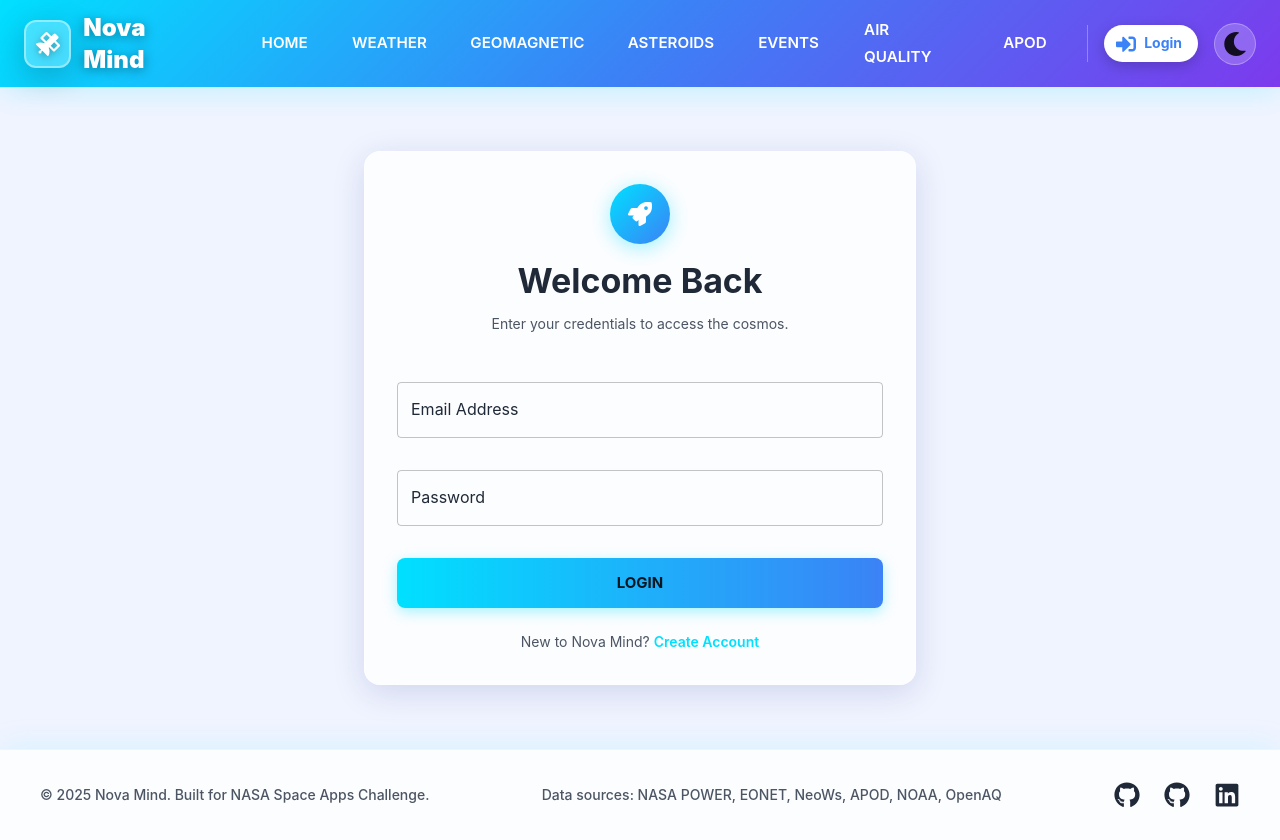
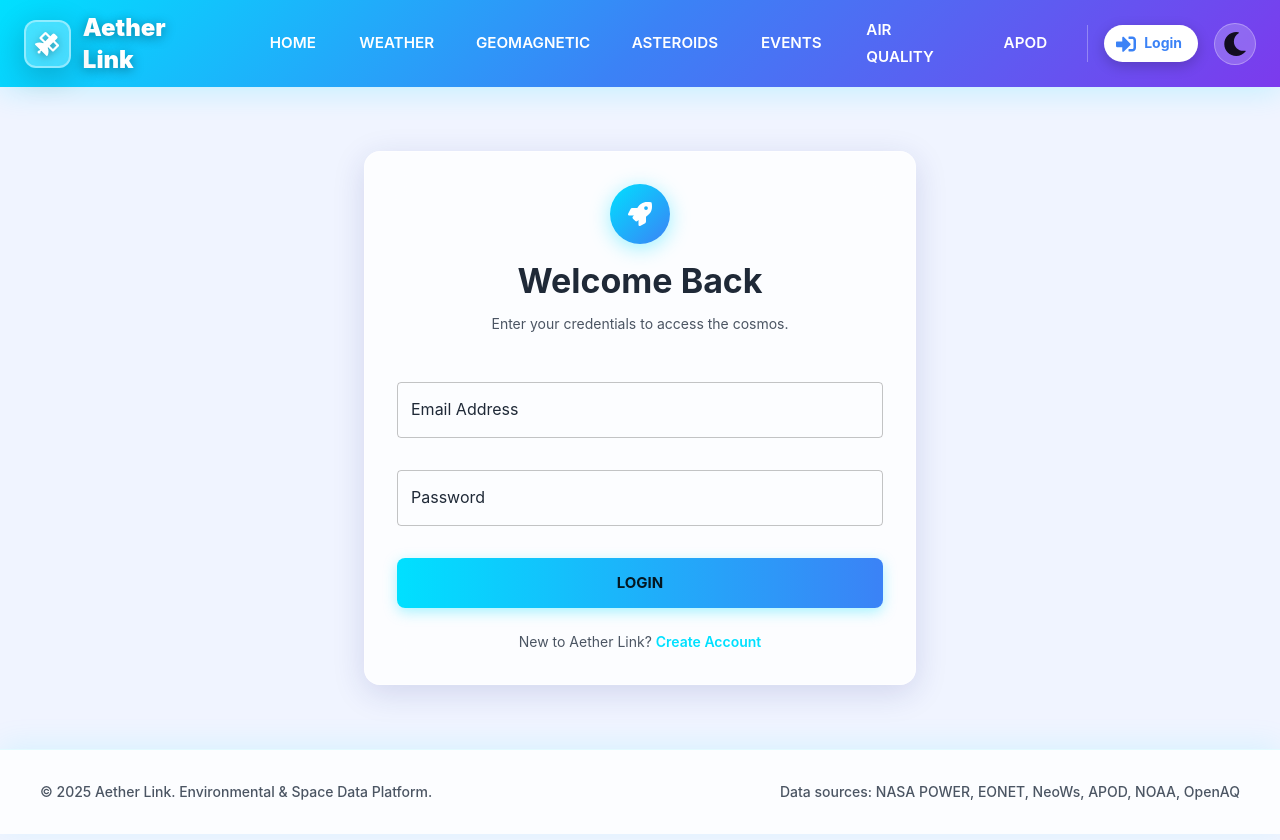
Before and after one commit to realtan-net/nova-mind-nasa-space-app-challenge-ui, a React (Vite) app: page /login in a window 1280 px wide. Built offline with nearby package versions, Linux system fonts and the light colour scheme; the HTML template or start-up script is replaced by a standard one.

Commit message:
Redesign frontend UI with Aether Link branding and space theme

```diff
--- a/index.html
+++ b/index.html
@@ -4,7 +4,7 @@
     <meta charset="UTF-8" />
     <link rel="icon" type="image/svg+xml" href="/favicon.ico" />
     <meta name="viewport" content="width=device-width, initial-scale=1.0" />
-    <title>Nova Mind - Environmental & Space Data Platform</title>
+    <title>Aether Link - Environmental & Space Data Platform</title>
     <link rel="stylesheet" href="https://unpkg.com/leaflet@1.9.4/dist/leaflet.css" />
   </head>
   <body>
--- a/src/components/common/Footer.jsx
+++ b/src/components/common/Footer.jsx
@@ -1,5 +1,4 @@
-import { Box, Container, Typography, Link as MuiLink, Divider } from '@mui/material';
-import { FaGithub, FaLinkedin } from 'react-icons/fa';
+import { Box, Container, Typography } from '@mui/material';
 
 const Footer = () => {
   const currentYear = new Date().getFullYear();
@@ -14,16 +13,16 @@
         background: (theme) =>
           theme.palette.mode === 'light'
             ? 'rgba(255, 255, 255, 0.8)'
-            : theme.palette.grey[900],
+            : 'linear-gradient(135deg, #0B1020 0%, #111827 100%)',
         backdropFilter: 'blur(10px)',
         borderTop: (theme) =>
           theme.palette.mode === 'light'
             ? '1px solid rgba(0, 224, 255, 0.1)'
-            : '1px solid rgba(255, 255, 255, 0.1)',
+            : '1px solid rgba(124, 58, 237, 0.3)',
         boxShadow: (theme) =>
           theme.palette.mode === 'light'
             ? '0 -4px 30px rgba(0, 224, 255, 0.1)'
-            : 'none',
+            : '0 -4px 30px rgba(124, 58, 237, 0.15)',
       }}
     >
       <Container maxWidth="xl">
@@ -39,80 +38,23 @@
           <Typography
             variant="body2"
             sx={{
-              color: '#4B5563',
+              color: (theme) => theme.palette.mode === 'dark' ? '#e0e0e0' : '#4B5563',
               fontWeight: 500,
             }}
           >
-            © {currentYear} Nova Mind. Built for NASA Space Apps Challenge.
+            © {currentYear} Aether Link. Environmental & Space Data Platform.
           </Typography>
 
           <Box sx={{ display: 'flex', gap: 2 }}>
             <Typography
               variant="body2"
               sx={{
-                color: '#4B5563',
+                color: (theme) => theme.palette.mode === 'dark' ? '#e0e0e0' : '#4B5563',
                 fontWeight: 500,
               }}
             >
               Data sources: NASA POWER, EONET, NeoWs, APOD, NOAA, OpenAQ
             </Typography>
-          </Box>
-
-          <Box sx={{ display: 'flex', gap: 3, alignItems: 'center' }}>
-            <MuiLink
-              href="https://github.com/realtan-net/nova-mind-nasa-space-app-challenge-app"
-              target="_blank"
-              rel="noopener noreferrer"
-              sx={{
-                display: 'flex',
-                alignItems: 'center',
-                color: '#1F2937',
-                transition: 'all 0.3s ease',
-                '&:hover': {
-                  transform: 'translateY(-3px)',
-                  color: '#00E0FF',
-                }
-              }}
-              title="Backend Repository"
-            >
-              <FaGithub size={26} />
-            </MuiLink>
-            <MuiLink
-              href="https://github.com/realtan-net/nova-mind-nasa-space-app-challenge-ui"
-              target="_blank"
-              rel="noopener noreferrer"
-              sx={{
-                display: 'flex',
-                alignItems: 'center',
-                color: '#1F2937',
-                transition: 'all 0.3s ease',
-                '&:hover': {
-                  transform: 'translateY(-3px)',
-                  color: '#3B82F6',
-                }
-              }}
-              title="Frontend Repository"
-            >
-              <FaGithub size={26} />
-            </MuiLink>
-            <MuiLink
-              href="https://www.linkedin.com/in/realtan/"
-              target="_blank"
-              rel="noopener noreferrer"
-              sx={{
-                display: 'flex',
-                alignItems: 'center',
-                color: '#1F2937',
-                transition: 'all 0.3s ease',
-                '&:hover': {
-                  transform: 'translateY(-3px)',
-                  color: '#7C3AED',
-                }
-              }}
-              title="LinkedIn Profile"
-            >
-              <FaLinkedin size={26} />
-            </MuiLink>
           </Box>
         </Box>
       </Container>
--- a/src/components/common/Navbar.jsx
+++ b/src/components/common/Navbar.jsx
@@ -64,7 +64,7 @@
         width: 280,
         background:
           mode === "dark"
-            ? "linear-gradient(135deg, #1e293b 0%, #0f172a 100%)"
+            ? "linear-gradient(135deg, #0B1020 0%, #111827 100%)"
             : "linear-gradient(135deg, #F0F4FF 0%, #E0EBFF 100%)",
         height: "100%",
         display: "flex",
@@ -90,7 +90,7 @@
             fontWeight={900}
             sx={{ color: mode === "dark" ? "white" : "#1F2937" }}
           >
-            Nova Mind
+            Aether Link
           </Typography>
         </Box>
         <IconButton
@@ -212,13 +212,13 @@
         sx={{
           background:
             mode === "dark"
-              ? "linear-gradient(135deg, #667eea 0%, #764ba2 100%)"
+              ? "linear-gradient(135deg, #0B1020 0%, #7C3AED 50%, #00E0FF 100%)"
               : "linear-gradient(135deg, #00E0FF 0%, #3B82F6 50%, #7C3AED 100%)",
           backdropFilter: "blur(20px)",
           boxShadow:
             mode === "light"
               ? "0 4px 30px rgba(0, 224, 255, 0.2)"
-              : "0 4px 30px rgba(0, 0, 0, 0.3)",
+              : "0 4px 30px rgba(124, 58, 237, 0.3)",
           zIndex: (theme) => theme.zIndex.drawer + 1,
         }}
       >
@@ -269,7 +269,7 @@
                   display: { xs: "none", sm: "block" },
                 }}
               >
-                Nova Mind
+                Aether Link
               </Typography>
             </Box>
 
--- a/src/context/ThemeContext.jsx
+++ b/src/context/ThemeContext.jsx
@@ -37,22 +37,26 @@
           mode,
           ...(mode === "dark"
             ? {
-                // TRUE DARK MODE
+              // COSMIC DARK THEME
               primary: {
-                  main: "#90caf9",
+                main: "#7C3AED", // Nebula purple
+                light: "#A855F7",
+                dark: "#6D28D9",
               },
               secondary: {
-                  main: "#ce93d8",
+                main: "#00E0FF", // Cyan glow accent
+                light: "#33E8FF",
+                dark: "#00B8D4",
               },
               background: {
-                  default: "#000000", // Pure Black
-                  paper: "#121212", // Dark Charcoal for Cards
+                default: "#0B1020", // Deep space navy
+                paper: "#111827", // Space blue for cards
               },
               text: {
                 primary: "#ffffff", // Pure White
-                  secondary: "#e0e0e0", // Ultra-Bright Silver (Fixed visibility)
+                secondary: "#B8C5D6", // Bright silver-blue for accessibility
               },
-                divider: "#333333",
+              divider: "rgba(124, 58, 237, 0.3)", // Subtle purple dividers
             }
             : {
               // LIGHT MODE
@@ -84,17 +88,17 @@
           MuiCssBaseline: {
             styleOverrides: {
               body: {
-                backgroundColor: mode === "dark" ? "#000000" : "#F0F4FF",
+                backgroundColor: mode === "dark" ? "#0B1020" : "#F0F4FF",
                 color: mode === "dark" ? "#ffffff" : "#1F2937",
               },
             },
           },
-          // FORCE HEADERS TO BE WHITE (Fixes "Platform Features" visibility)
+          // FORCE HEADERS TO BE WHITE IN DARK MODE
           MuiTypography: {
             styleOverrides: {
               root: {
                 "&.MuiTypography-colorTextSecondary": {
-                  color: mode === "dark" ? "#e0e0e0" : undefined,
+                  color: mode === "dark" ? "#B8C5D6" : undefined,
                 },
               },
               h1: { color: mode === "dark" ? "#ffffff" : undefined },
@@ -108,16 +112,34 @@
           MuiCard: {
             styleOverrides: {
               root: {
-                backgroundColor: mode === "dark" ? "#121212" : "#ffffff",
-                border: mode === "dark" ? "1px solid #333333" : "none",
+                backgroundColor: mode === "dark" ? "#111827" : "#ffffff",
+                border: mode === "dark" ? "1px solid rgba(124, 58, 237, 0.2)" : "none",
+                boxShadow: mode === "dark" ? "0 4px 20px rgba(124, 58, 237, 0.15)" : undefined,
               },
             },
           },
           MuiPaper: {
             styleOverrides: {
               root: {
-                backgroundColor: mode === "dark" ? "#121212" : "#ffffff",
+                backgroundColor: mode === "dark" ? "#111827" : "#ffffff",
                 color: mode === "dark" ? "#ffffff" : "inherit",
+              },
+            },
+          },
+          MuiButton: {
+            styleOverrides: {
+              containedPrimary: {
+                background: mode === "dark"
+                  ? "linear-gradient(135deg, #7C3AED 0%, #00E0FF 100%)"
+                  : undefined,
+                boxShadow: mode === "dark"
+                  ? "0 4px 14px rgba(124, 58, 237, 0.4)"
+                  : undefined,
+                "&:hover": {
+                  boxShadow: mode === "dark"
+                    ? "0 6px 20px rgba(124, 58, 237, 0.6)"
+                    : undefined,
+                },
               },
             },
           },
@@ -136,7 +158,7 @@
           styles={{
             "html, body, #root": {
               backgroundColor:
-                mode === "dark" ? "#000000 !important" : "#F0F4FF",
+                mode === "dark" ? "#0B1020 !important" : "#F0F4FF",
               color: mode === "dark" ? "#ffffff" : "#1F2937",
             },
             // Fallback: If a text is still dark, this catches it
--- a/src/index.css
+++ b/src/index.css
@@ -14,6 +14,11 @@
   background: linear-gradient(135deg, #F0F4FF 0%, #E0EBFF 100%);
   background-attachment: fixed;
   min-height: 100vh;
+}
+
+/* Cosmic dark mode body styles */
+body.dark-mode {
+  background: linear-gradient(135deg, #0B1020 0%, #111827 50%, #0B1020 100%);
 }
 
 code {
@@ -40,7 +45,7 @@
   transition: background-color 0.2s ease-in-out;
 }
 
-/* Scrollbar styling for dark mode */
+/* Scrollbar styling - cosmic theme */
 ::-webkit-scrollbar {
   width: 10px;
   height: 10px;
@@ -51,12 +56,12 @@
 }
 
 ::-webkit-scrollbar-thumb {
-  background: rgba(255, 255, 255, 0.2);
+  background: linear-gradient(135deg, rgba(124, 58, 237, 0.4) 0%, rgba(0, 224, 255, 0.4) 100%);
   border-radius: 5px;
 }
 
 ::-webkit-scrollbar-thumb:hover {
-  background: rgba(255, 255, 255, 0.3);
+  background: linear-gradient(135deg, rgba(124, 58, 237, 0.6) 0%, rgba(0, 224, 255, 0.6) 100%);
 }
 
 /* Loading animation */
@@ -80,3 +85,8 @@
 .fade-in {
   animation: fadeIn 0.3s ease-in-out;
 }
+
+/* Cosmic glow effect for special elements */
+.cosmic-glow {
+  box-shadow: 0 0 20px rgba(124, 58, 237, 0.3), 0 0 40px rgba(0, 224, 255, 0.2);
+}
--- a/src/pages/Login.jsx
+++ b/src/pages/Login.jsx
@@ -142,7 +142,7 @@
 
         <Box sx={{ mt: 3, textAlign: "center" }}>
           <Typography variant="body2" color="text.secondary">
-            New to Nova Mind?{" "}
+            New to Aether Link?{" "}
             <MuiLink
               component={Link}
               to="/register"
```
Also changed, not shown: 1 other file (tests, documents, lock files or other folders). Lines whose indentation alone changed are shown as unchanged.
